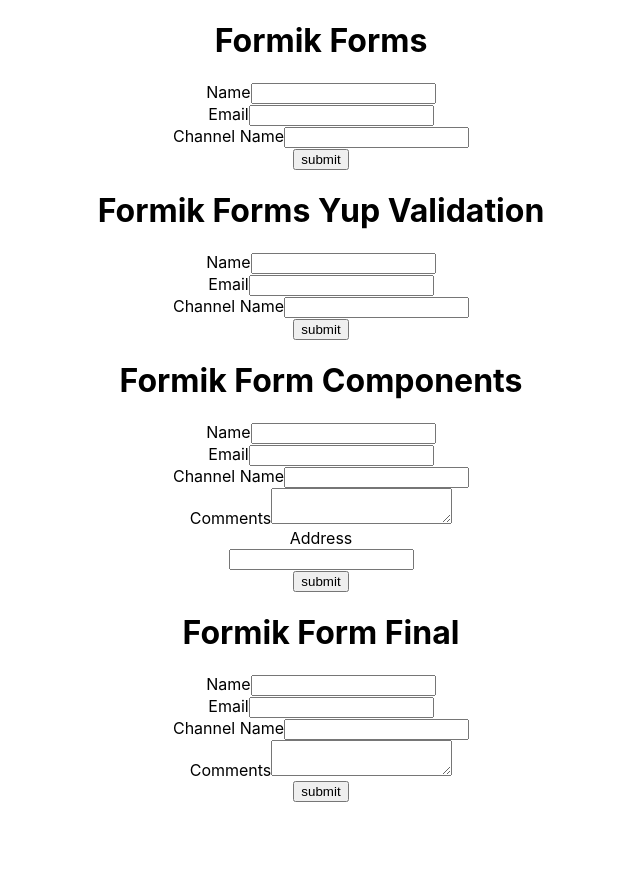
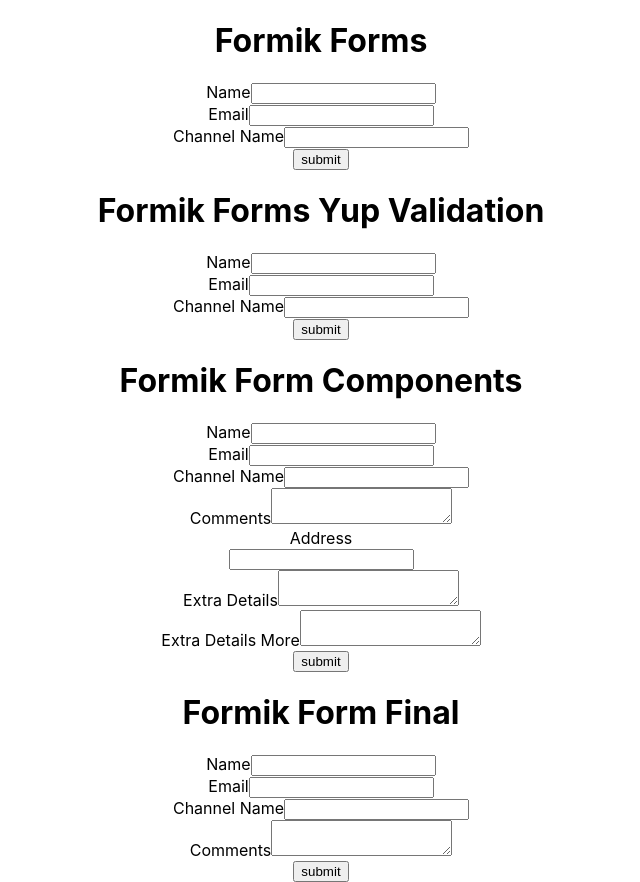
Before and after one commit to mohammedmaknojiya/formik, a React (Create React App) app: page / in a window 1280 px wide. Shown: the whole page, without its empty margins (319-959 px from the left). Before the commit the page ends 802 px from the top, so only its background shows below. Built offline with nearby package versions, Linux system fonts and the light colour scheme.

Commit message:
second commit

```diff
--- /dev/null
+++ b/src/components/ErrorComponent.js
@@ -0,0 +1,8 @@
+import React from "react";
+
+const ErrorComponent = (props) =>{
+    //you can apply any styles here
+    return <div>{props.children}</div>
+}
+
+export default ErrorComponent;
--- a/src/components/FormikFormComponent.js
+++ b/src/components/FormikFormComponent.js
@@ -1,13 +1,17 @@
 import React from "react";
 import { Formik, Form, Field, ErrorMessage} from "formik";
 import * as Yup from "yup";
+import ErrorComponent from "./ErrorComponent";
 
 const initialValues = {
   name: "",
   email: "",
   channel: "",
   comments: "",
-  address: ""
+  address: "",
+  extra: "",
+  extra1: "",
+  social: {facebook:"",instagram:""}
 };
 const onSubmit = (v) => {
   console.log(v);
@@ -19,7 +23,9 @@
   email: Yup.string().email("Invalid Email Id").required("Required"),
   channel: Yup.string().required("Required"),
   comments: Yup.string().required("Required"),
-  address: Yup.string().required("Required")
+  address: Yup.string().required("Required"),
+  extra: Yup.string().required("Required"),
+  extra1: Yup.string().required("Required")
 });
 
 const FormikFormComponent = () => {
@@ -101,6 +107,29 @@
             }
           }
         </Field>
+        {/* {now here we see how we can pass custom error component with our styling} */}
+        <label>Extra Details</label>
+          <Field as="textarea"  name="extra" />
+          <ErrorMessage name="extra" component={ErrorComponent}/>
+          <br />
+          {/* {we can also use render props pattern to specify error
+          here iniside our function we get error message as a props and then we can render some JSX} */}
+          <label>Extra Details More</label>
+          <Field as="textarea"  name="extra1" />
+          <ErrorMessage name="extra1" >
+            { //name of props can be anything
+              (erroMessageProps)=> {
+                return <div>{erroMessageProps}</div>
+              }
+            }
+          </ErrorMessage>
+          <br />
+
+
+          {/**now we see how we can use nested object  */}
+
+
+
           <button type="submit">submit</button>
         </Form>
       </Formik>
--- a/src/components/FormikFormFinal.js
+++ b/src/components/FormikFormFinal.js
@@ -28,7 +28,6 @@
         onSubmit={onSubmit}
         validationSchema={validationSchema}
       >
-
         <Form>
           <label>Name</label>
 
```
